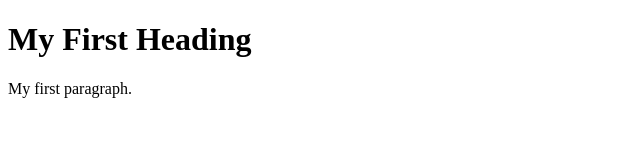
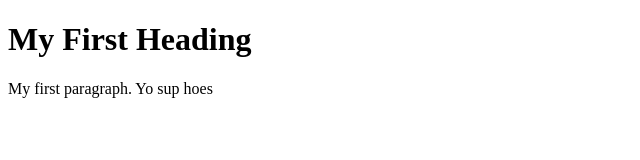
Before and after one commit to MLEZQFIVV/MLEZQFIVV, a plain HTML site: page index.html in a window 1280 px wide. Shown: the full height of the page, 0-640 px from the left. Drawn offline with Linux system fonts and the light colour scheme.

Commit message:
Update index.html

```diff
--- a/index.html
+++ b/index.html
@@ -4,7 +4,7 @@
 
 <h1>My First Heading</h1>
 
-<p>My first paragraph.</p>
+<p>My first paragraph. Yo sup hoes</p>
 
 </body>
 </html>
```
